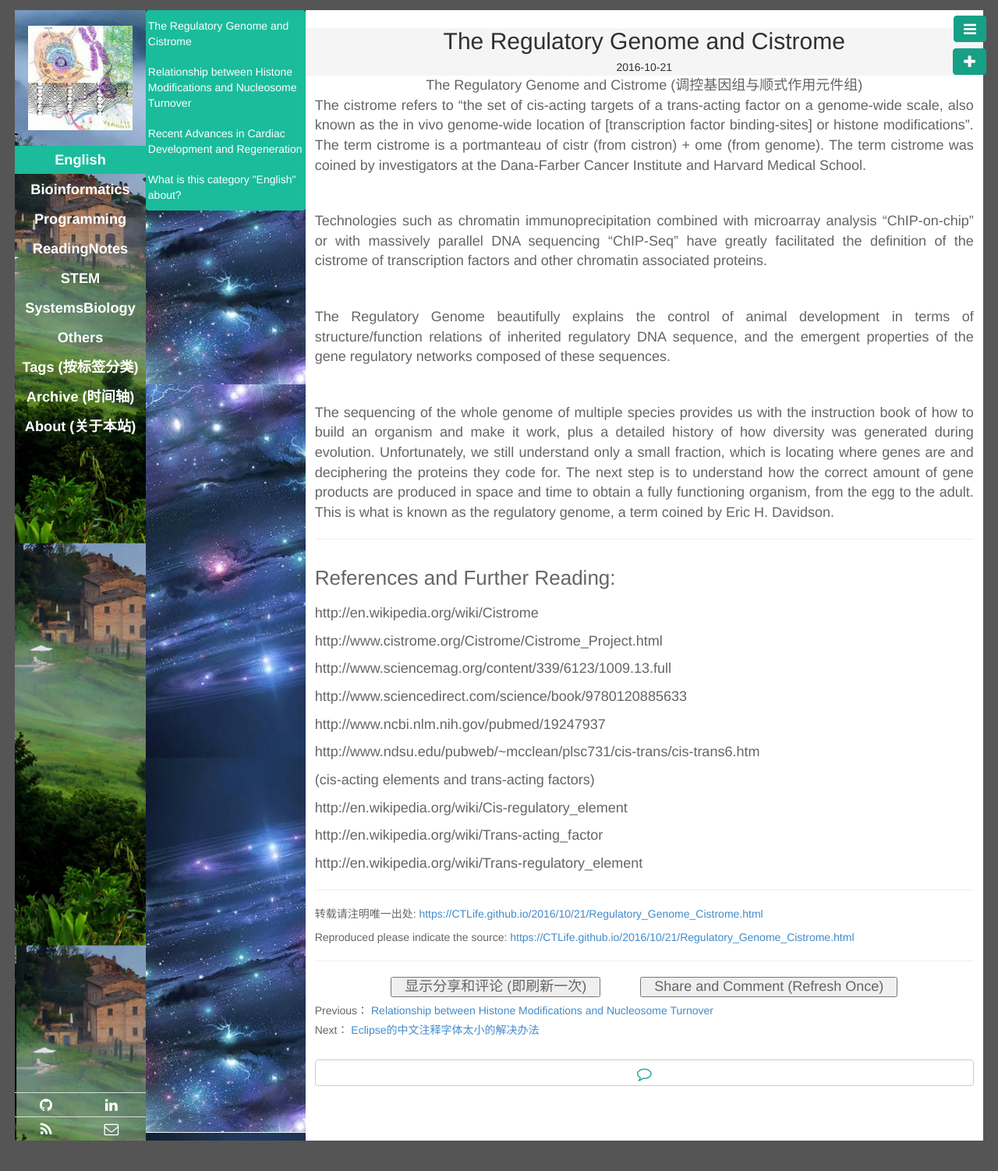
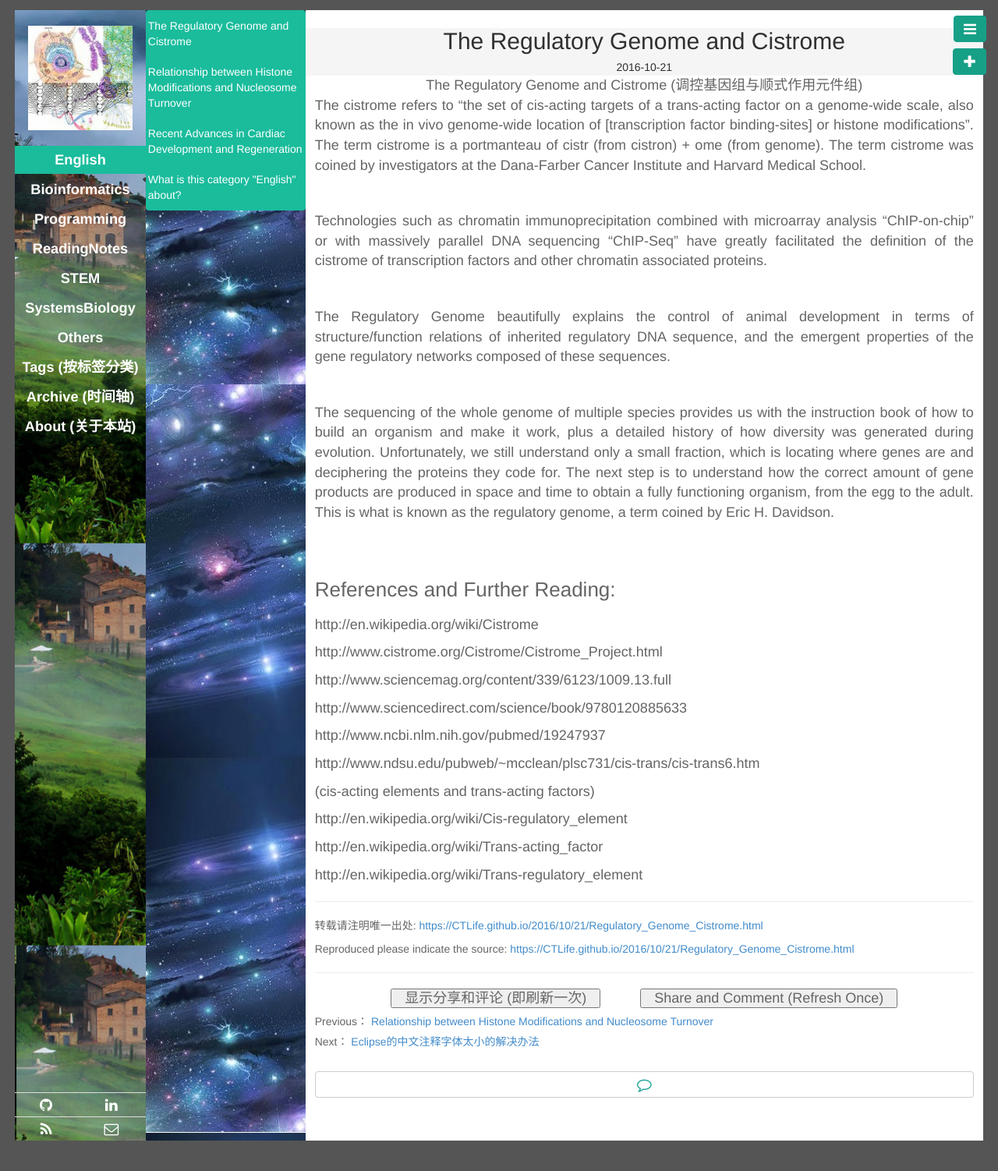
Before and after one commit to CTLife/CTLife.github.io, a Jekyll site: the page built from _posts/English/2016-10-21-Regulatory_Genome_Cistrome.md, in a window 1280 px wide. Shown: the top 1502 px of the page at 78% size. Built offline with Jekyll 4.4.1, drawn with Linux system fonts in a browser that asks for light colours; Markdown is read by kramdown in place of the engine named in the settings; comment, search, counter and statistics services are not loaded.

Commit message:
Update 2016-10-21-Regulatory_Genome_Cistrome.md

```diff
--- a/_posts/English/2016-10-21-Regulatory_Genome_Cistrome.md
+++ b/_posts/English/2016-10-21-Regulatory_Genome_Cistrome.md
@@ -32,8 +32,8 @@ The Regulatory Genome beautifully explains the control of animal development in
 
 The sequencing of the whole genome of multiple species provides us with the instruction book of how to build an organism and make it work, plus a detailed history of how diversity was generated during evolution. Unfortunately, we still understand only a small fraction, which is locating where genes are and deciphering the proteins they code for. The next step is to understand how the correct amount of gene products are produced in space and time to obtain a fully functioning organism, from the egg to the adult. This is what is known as the regulatory genome, a term coined by Eric H. Davidson.
 
+  <br />
 
----
 ### References and Further Reading:
 
 http://en.wikipedia.org/wiki/Cistrome
```
